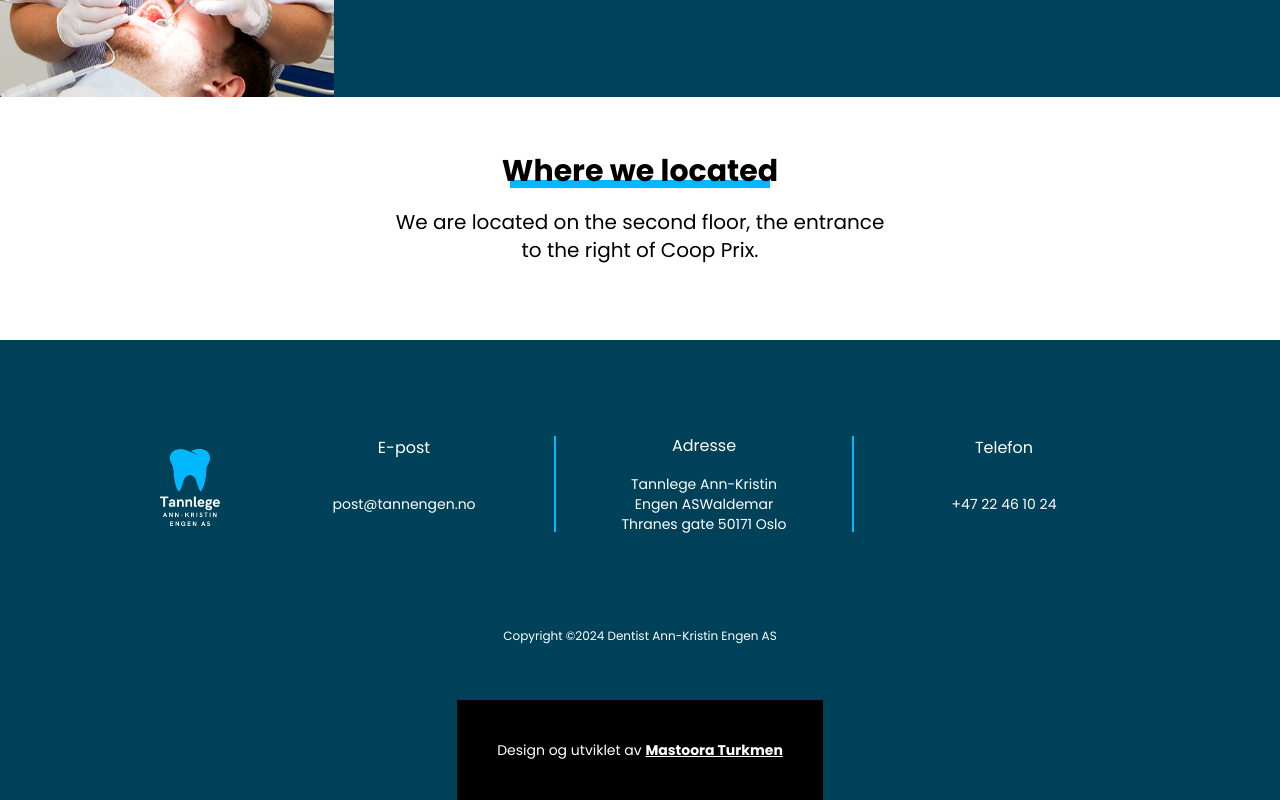
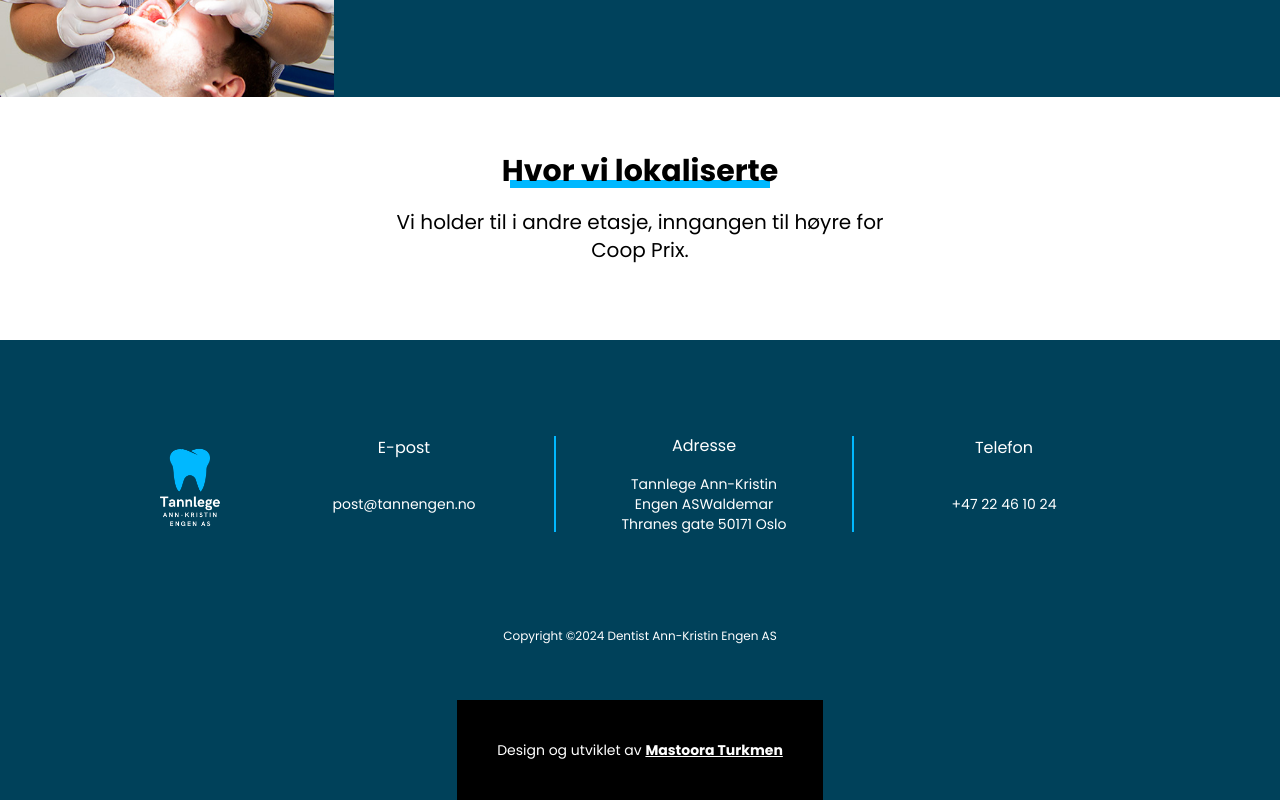
Before and after one commit to MastooraTurkmen/tannglege-engen-as, a Next.js app: page / in a window 1280 px wide. Shown: the part 6034-6834 px from the top of the page. Built offline with nearby package versions, Linux system fonts and the light colour scheme; a web font is replaced by a local one.

Commit message:
convert to norwegian

```diff
--- a/components/Location.jsx
+++ b/components/Location.jsx
@@ -1,13 +1,14 @@
-'use client';
+"use client";
 
 const Location = () => {
   return (
     <div className="flex m-14 flex-col justify-center text-center items-center text-black">
-      <h1 className="md:text-3xl z-10 text-xl font-bold">Where we located</h1>
+      <h1 className="md:text-3xl z-10 text-xl font-bold">
+        Hvor vi lokaliserte
+      </h1>
       <div className="bg-[#00B8FF] z-0 mt-[-9px] py-1 md:px-[130px] px-[90px] border-none"></div>
       <p className="md:text-base text-sm lg:text-xl m-5 lg:w-[500px]">
-        We are located on the second floor, the entrance to the right of Coop
-        Prix.
+        Vi holder til i andre etasje, inngangen til høyre for Coop Prix.
       </p>
     </div>
   );
```
